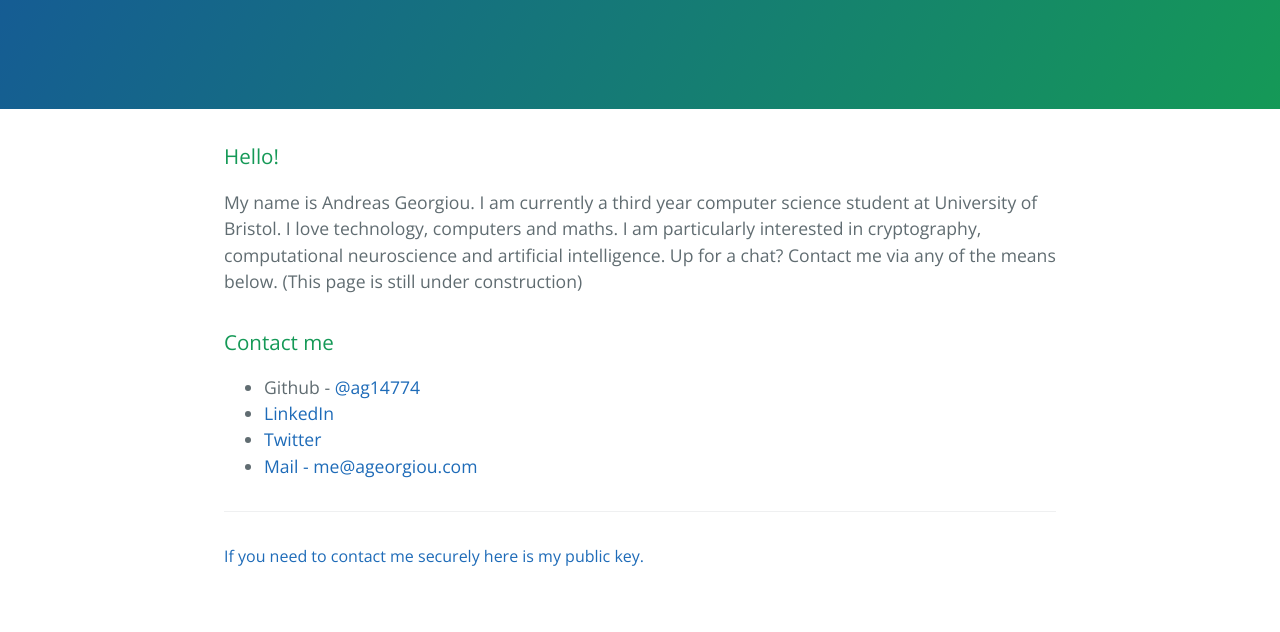
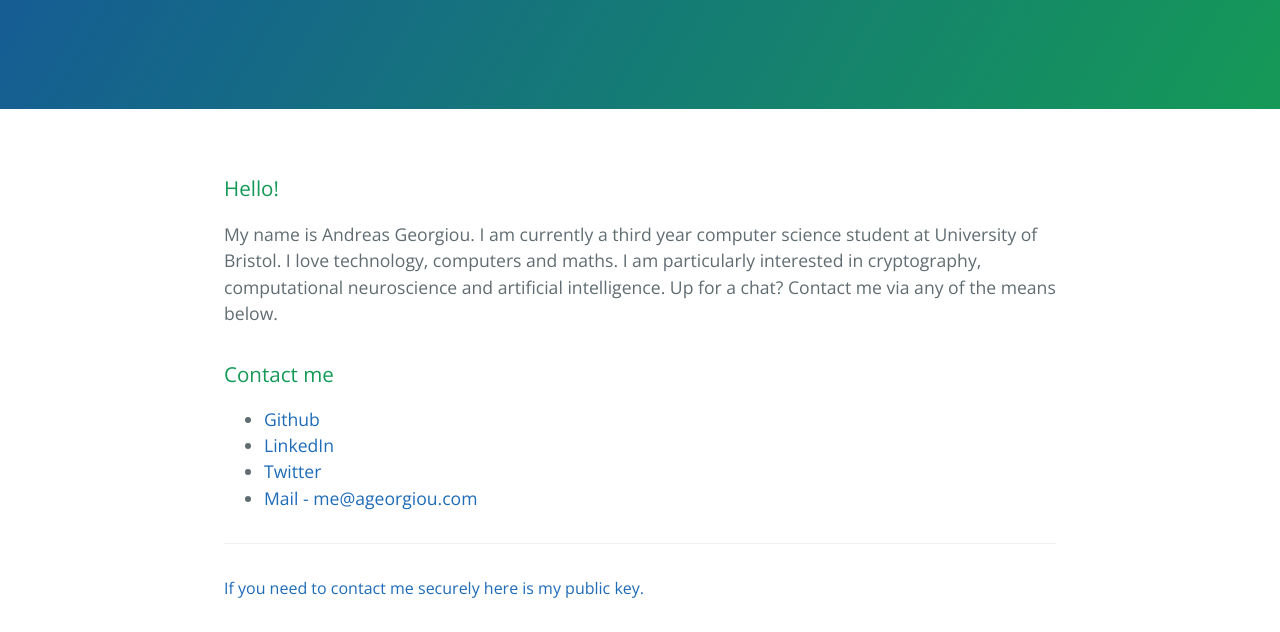
Before and after one commit to ag14774/ag14774.github.io, a plain HTML site: page index.html in a window 1280 px wide. Shown: the part 208-840 px from the top of the page. Before the commit the page ends 808 px from the top, so only its background shows below. Drawn offline with nearby package versions, Linux system fonts and the light colour scheme.

Commit message:
Update index.html

```diff
--- a/index.html
+++ b/index.html
@@ -2,7 +2,7 @@
 <html lang="en-us">
   <head>
     <meta charset="UTF-8">
-    <title>Andreas Georgiou by ag14774</title>
+    <title>Andreas Georgiou</title>
     <meta name="viewport" content="width=device-width, initial-scale=1">
     <link rel="stylesheet" type="text/css" href="stylesheets/normalize.css" media="screen">
     <link href='https://fonts.googleapis.com/css?family=Open+Sans:400,700' rel='stylesheet' type='text/css'>
@@ -16,29 +16,29 @@
     </section>
 
     <section class="main-content">
-      <h3>
-<a id="hello" class="anchor" href="#hello" aria-hidden="true"><span aria-hidden="true" class="octicon octicon-link"></span></a>Hello!</h3>
+      <div class="row">
+          <a id="hello" class="anchor" href="#hello" aria-hidden="true"><span aria-hidden="true" class="octicon octicon-link"></span></a>
+          <h3>Hello!</h3>
+          <p>
+            My name is Andreas Georgiou. I am currently a third year computer science student at University of Bristol. I love technology, computers and maths. I am particularly interested in cryptography, computational neuroscience and artificial intelligence. Up for a chat? Contact me via any of the means below.
+          </p>
+      </div>
 
-<p>My name is Andreas Georgiou. I am currently a third year computer science student at University of Bristol. I love technology, computers and maths. I am particularly interested in cryptography, computational neuroscience and artificial intelligence. Up for a chat? Contact me via any of the means below. (This page is still under construction)</p>
-
-<h3>
-<a id="contact-me" class="anchor" href="#contact-me" aria-hidden="true"><span aria-hidden="true" class="octicon octicon-link"></span></a>Contact me</h3>
-
-<ul>
-<li>Github - <a href="https://github.com/ag14774" class="user-mention">@ag14774</a>
-</li>
-<li><a href="https://uk.linkedin.com/in/andreas-georgiou-0731395b">LinkedIn</a></li>
-<li><a href="https://twitter.com/andreasyeah1994">Twitter</a></li>
-<li><a href="mailto:me@ageorgiou.com">Mail - me@ageorgiou.com</a></li>
-</ul>
+      <div class="row">
+        <a id="contact-me" class="anchor" href="#contact-me" aria-hidden="true"><span aria-hidden="true" class="octicon octicon-link"></span></a>
+        <h3>Contact me</h3>
+        <ul>
+          <li><a href="https://github.com/ag14774" class="user-mention">Github</a></li>
+          <li><a href="https://uk.linkedin.com/in/andreas-georgiou-0731395b">LinkedIn</a></li>
+          <li><a href="https://twitter.com/andreasyeah1994">Twitter</a></li>
+          <li><a href="mailto:me@ageorgiou.com">Mail - me@ageorgiou.com</a></li>
+        </ul>
+      </div>
 
       <footer class="site-footer">
-
         <span class="site-footer-credits"><a href="https://keybase.io/ageorgiou/key.asc">If you need to contact me securely here is my public key.</a></span>
       </footer>
 
     </section>
-
-
   </body>
 </html>
```
